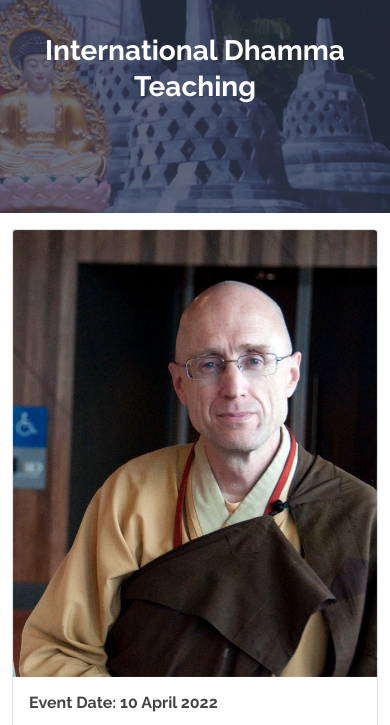
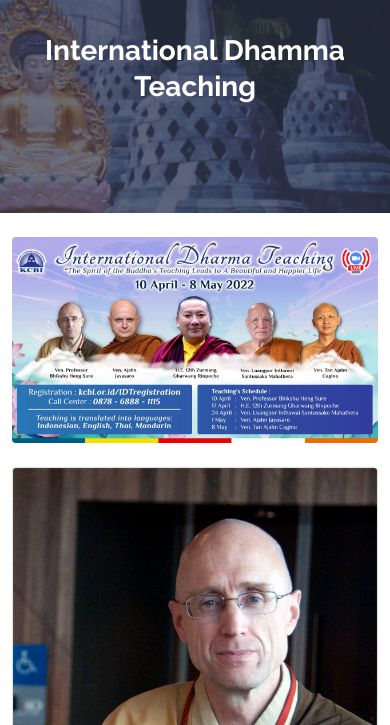
Before and after one commit to Harriet27/kcbi-main, a plain HTML site: page idt.html in a window 390 px wide. Shown: the part 75-800 px from the top of the page. Drawn offline with nearby package versions, Linux system fonts and the light colour scheme.

Commit message:
add poster and redesign event date style

```diff
--- a/idt.html
+++ b/idt.html
@@ -91,12 +91,17 @@
 
   <!-- Render IDT Guest List -->
   <main id="main">
+    <div class="container">
+      <img
+        src="assets/img/idt/idt-poster.jpeg"
+        alt="International Dhamma Teaching Poster"
+        class="idt-poster"
+      >
+    </div>
     <div
       id="idt_guest"
       class="container data py-3"
-    >
-    <!-- Guest Card rendered here -->
-    </div>
+    ></div>
   </main>
   <!-- ./Render IDT Guest List -->
 
@@ -139,11 +144,12 @@
         btnText.innerHTML = "Read less";
         moreText.style.display = "inline";
       }
-    }
+    };
 
     // get main container
     const mainContainer = document.getElementById("idt_guest");
 
+    // render guest list to main container
     fetch("./json/idt-guest-list.json", {
       method: "GET",
       headers: {
@@ -157,28 +163,28 @@
       const guestsList = data.guests;
       guestsList.map((val, idx) => {
         const guest_card = `
-          <div class="card" id="idt_guest_card" style="margin-bottom: 2.5rem">
+          <div class="card" id="idt_guest_card" style="margin-bottom: 2.5rem;">
             <img class="card-img-top" src="${val.image}" alt="Card image cap">
             <div class="card-body">
-              <h5 class="card-event" style="margin-bottom: 1rem">
+              <h5 class="card-event" style="margin-bottom: 1rem;">
                 <b>Event Date: ${val.date}</b>
               </h5>
-              <h5 class="card-title" style="margin-bottom: 1rem">
+              <h5 class="card-title" style="margin-bottom: 1rem;">
                 <b>Name:</b> <br/>
                 ${val.name}
               </h5>
-              <h5 class="card-subtitle" style="margin-bottom: 1rem">
+              <h5 class="card-subtitle" style="margin-bottom: 1rem;">
                 <b>Title:</b> <br/>
                 ${val.title}
               </h5>
-              <h5 class="card-subtitle" style="margin-bottom: 1rem">
+              <h5 class="card-subtitle" style="margin-bottom: 1rem;">
                 <b>Organization:</b> <br/>
                 ${val.organization}
               </h5>
               <p class="card-text">
                 ${val.biography}
                 <span id="dots_${val.id}"></span>
-                <span id="more_${val.id}" style="display: none">
+                <span id="more_${val.id}" style="display: none;">
                   ${val.more_biography}
                 </span>
               </p>
@@ -204,7 +210,12 @@
       justify-content: space-between;
     }
     .card-event {
+      text-align: center;
+      border-radius: 2.5px;
+      padding: 0.25rem;
       font-size: 1rem;
+      color: #fff;
+      background-color: #ffc107;
     }
     .card-subtitle {
       font-size: 1.125rem;
@@ -223,6 +234,11 @@
     #idt_guest_card:last-child {
       margin-right: 0;
     }
+    .idt-poster {
+      width: 100%;
+      margin: 2.5rem 0 1.5rem 0;
+      border-radius: 0.25rem;
+    }
     @media only screen and (max-width: 600px) {
       #idt_guest {
         display: flex;
@@ -232,6 +248,9 @@
       #idt_guest_card {
         width: 100%;
         margin-right: 0;
+      }
+      .idt-poster {
+        margin: 1.5rem 0 0.5rem 0;
       }
     }
     @media only screen and (max-width: 1000px) {
@@ -244,6 +263,9 @@
         width: 100%;
         margin-right: 0;
       }
+      .idt-poster {
+        margin: 1.5rem 0 0.5rem 0;
+      }
     }
   </style>
 
```
Also changed, not shown: assets/img/idt/idt-poster.jpeg (added).
